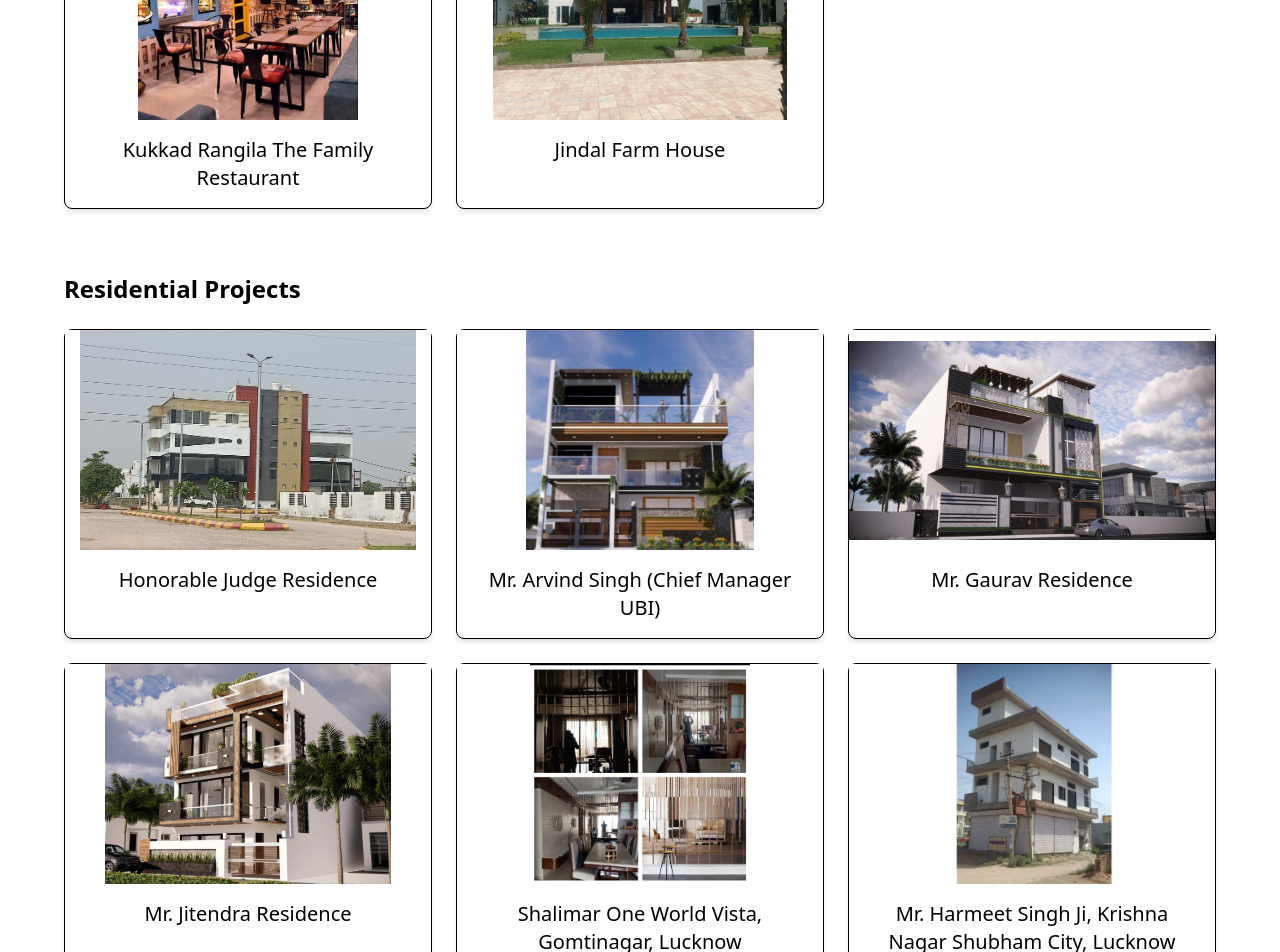
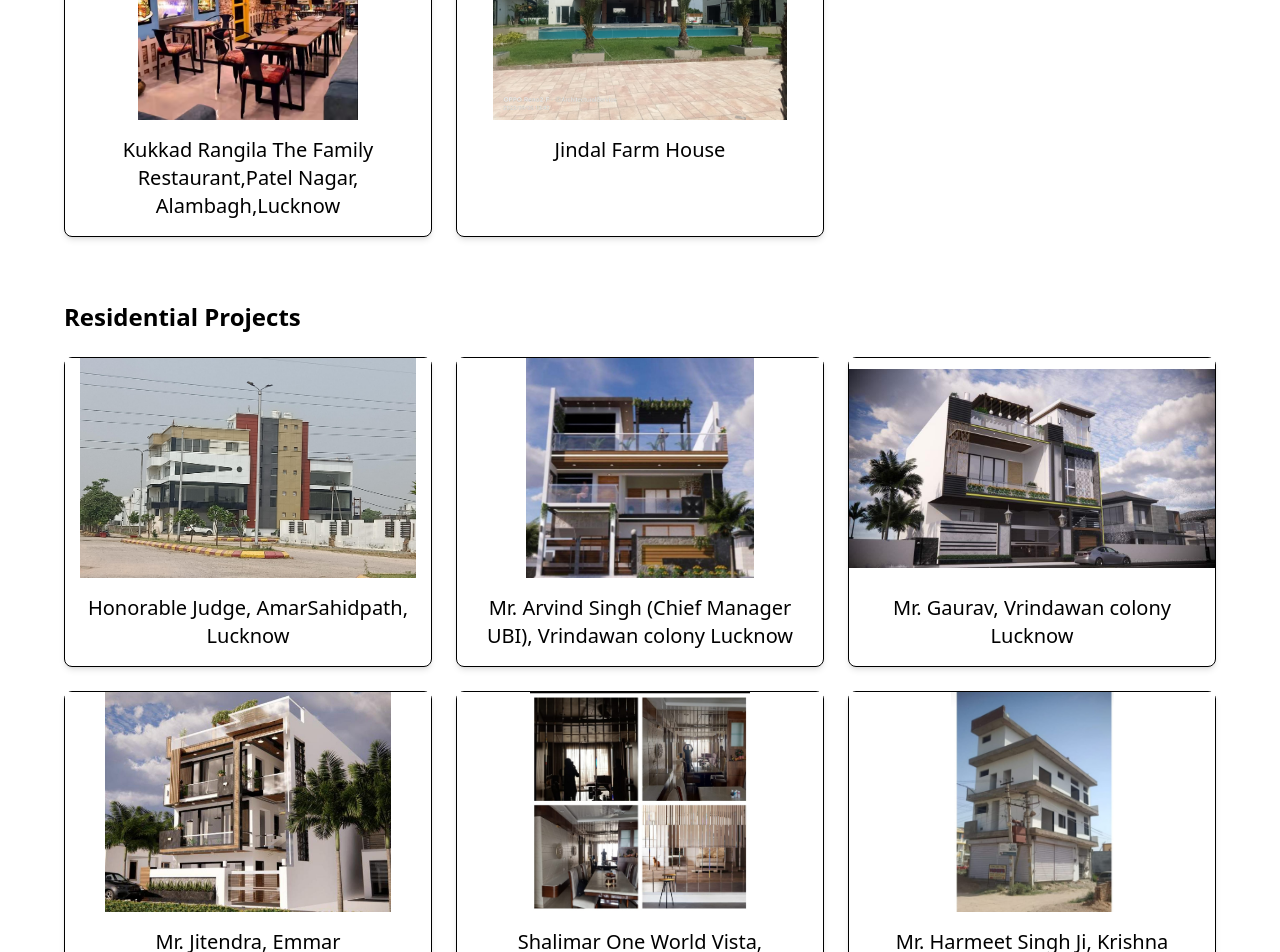
Before and after one commit to vinayenterprise/Radhika_Architecture, a React (Vite) app: page / in a window 1280 px wide. Shown: the part 4300-5252 px from the top of the page. Built offline with nearby package versions, Linux system fonts and the light colour scheme.

Commit message:
Update Portfollio.jsx

```diff
--- a/src/sections/Portfollio.jsx
+++ b/src/sections/Portfollio.jsx
@@ -42,15 +42,15 @@ const commercialProjects = [
   { image: ornate, title: 'Hotel Ornate, Telibagh, Lucknow' },
   { image: assh, title: 'Oyo Town House, Ashiyana, Lucknow' },
   { image: lili, title: 'Hotel Lili Villas, Lucknow' },
-  { image: kukud, title: 'Kukkad Rangila The Family Restaurant' },
+  { image: kukud, title: 'Kukkad Rangila The Family Restaurant,Patel Nagar, Alambagh,Lucknow' },
   { image: jindal, title: 'Jindal Farm House' },
 ];
 
 const residentialProjects = [
-  { image: judge, title: 'Honorable Judge Residence' },
-  { image: Arvind, title: 'Mr. Arvind Singh (Chief Manager UBI) ' },
-  { image: Gaurav, title: 'Mr. Gaurav Residence' },
-  { image: Jitendra, title: 'Mr. Jitendra Residence' },
+  { image: judge, title: 'Honorable Judge, AmarSahidpath, Lucknow' },
+  { image: Arvind, title: 'Mr. Arvind Singh (Chief Manager UBI), Vrindawan colony Lucknow' },
+  { image: Gaurav, title: 'Mr. Gaurav, Vrindawan colony Lucknow' },
+  { image: Jitendra, title: 'Mr. Jitendra, Emmar Gomtinagar,Lucknow' },
   { image: Shalimar, title: 'Shalimar One World Vista, Gomtinagar, Lucknow' },
   { image: har, title: 'Mr. Harmeet Singh Ji, Krishna Nagar Shubham City, Lucknow' },
 ];
```
